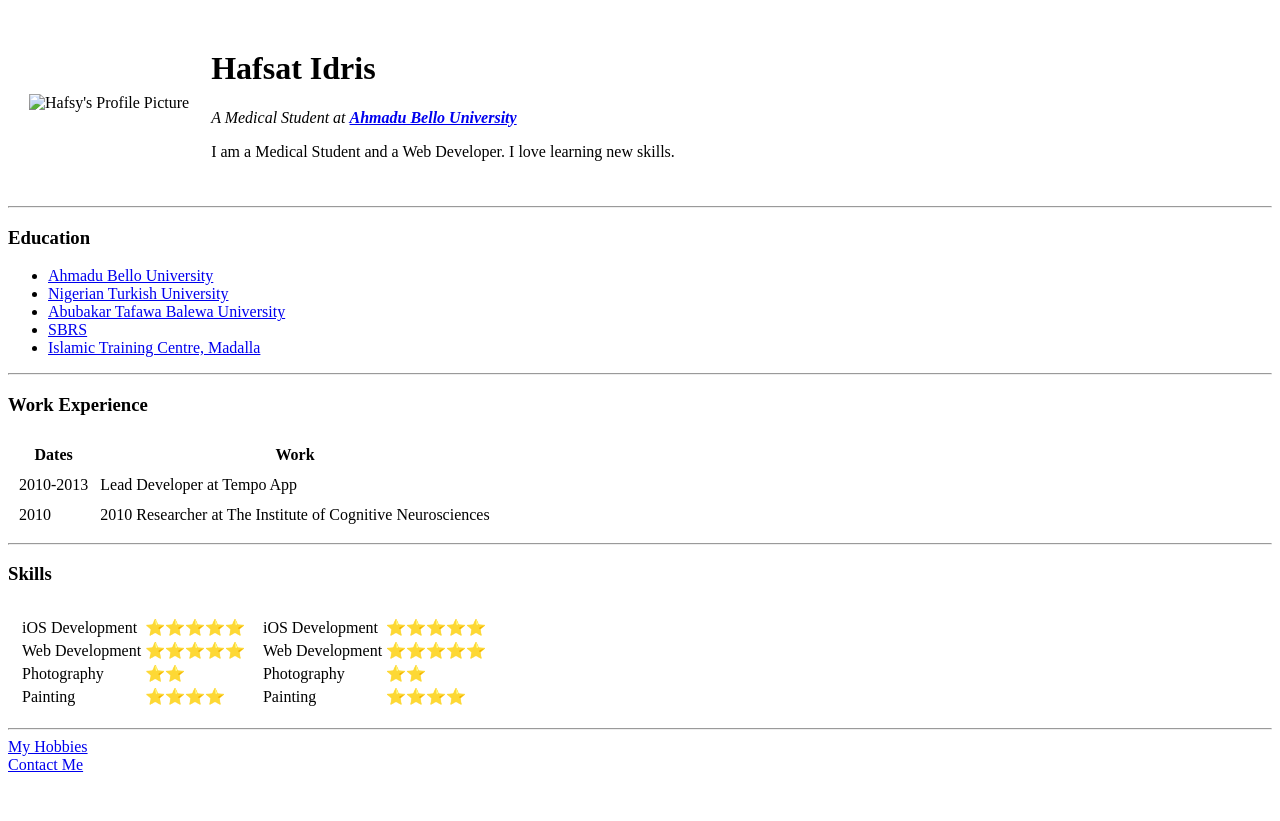
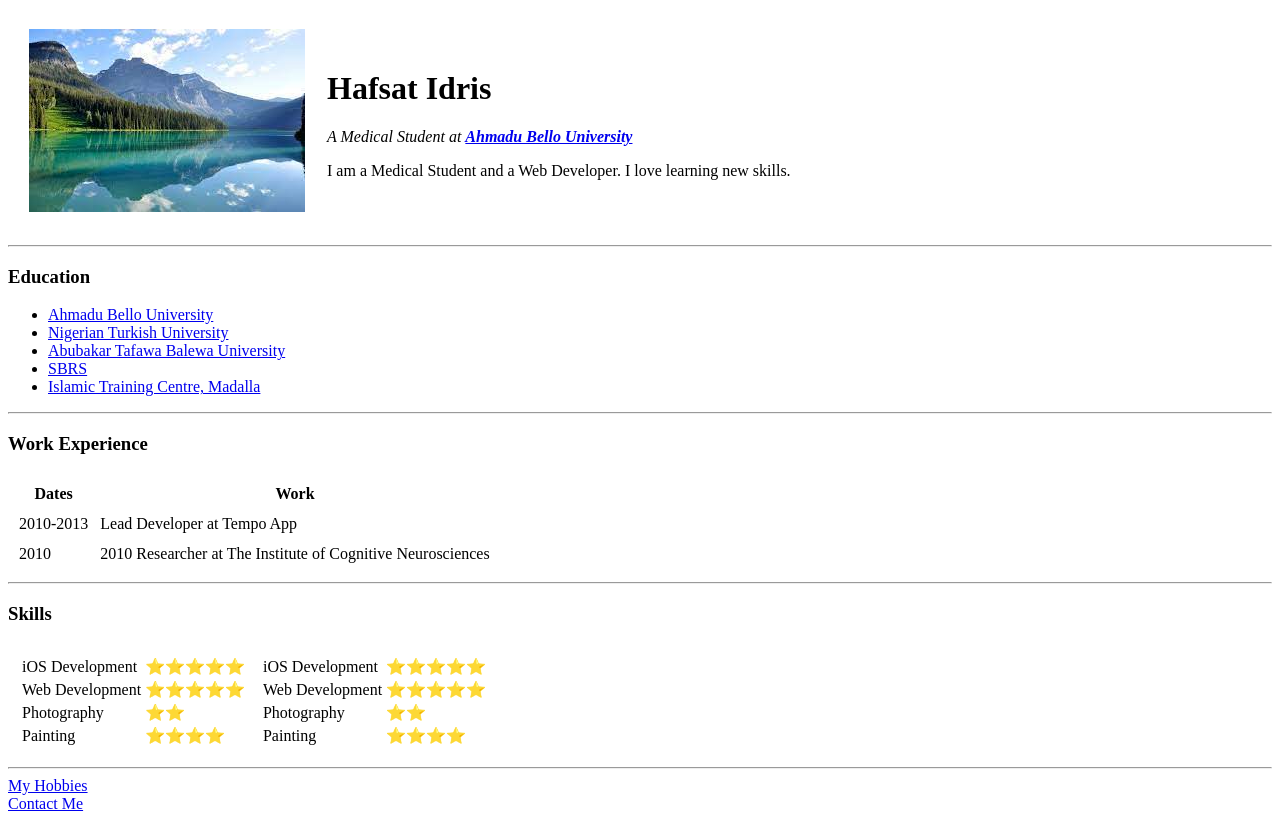
Before and after one commit to DrHafsy/CV, a plain HTML site: page index.html in a window 1280 px wide. Before the commit the page ends 800 px from the top, so only its background shows below. Drawn offline with Linux system fonts and the light colour scheme.

Commit message:
Update index.html

```diff
--- a/index.html
+++ b/index.html
@@ -9,7 +9,7 @@
 <body>
   <table cellspacing="20">
     <tr>
-      <td> <img src="download.jpg" alt="Hafsy's Profile Picture"></td>
+      <td> <img src="Images/download.jpg" alt="Hafsy's Profile Picture"></td>
       <td>
         <h1>Hafsat Idris</h1>
         <p><em>A Medical Student at <strong><a href="https://www.abu.edu.ng">Ahmadu Bello University</a></strong></em></p>
```
